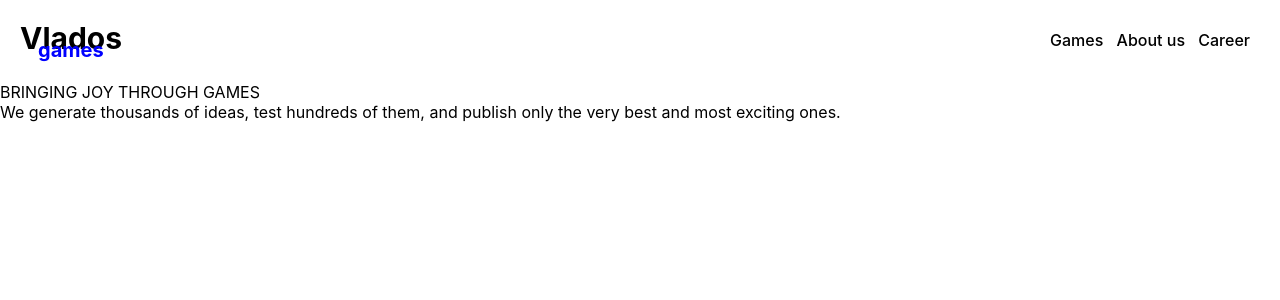
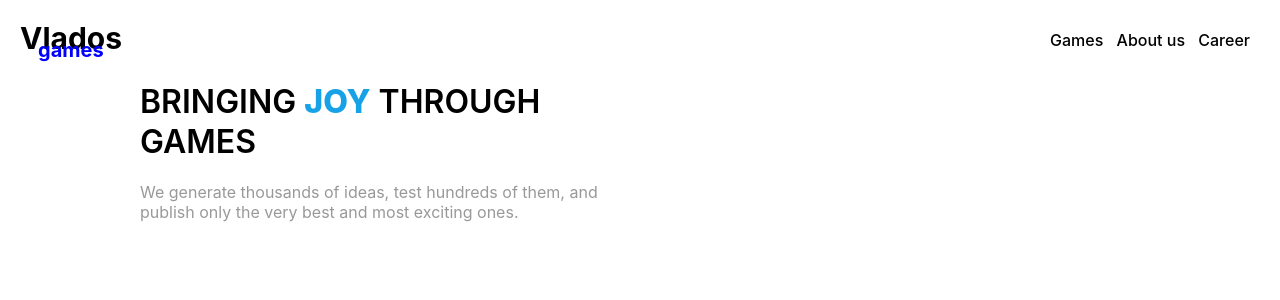
Before and after one commit to DocQuanty/gameSite, a React (Create React App) app: page / in a window 1280 px wide. Shown: the top 300 px of the page. Built offline with nearby package versions, Linux system fonts and the light colour scheme.

Commit message:
[sectionHero] add style

```diff
--- a/src/pages/sectionHero/sectionHero.scss
+++ b/src/pages/sectionHero/sectionHero.scss
@@ -1,12 +1,25 @@
+.section-hero {
+}
+
 .container {
+  max-width: 1000px;
   margin: 0 auto;
   position: relative;
   z-index: 3;
 }
 .section-title {
-  mark {
-    color: blue;
+  max-width: 490px;
+  text-transform: uppercase;
+  font-weight: 600;
+  font-size: 32px;
+  line-height: 40px;
+  margin-bottom: 20px;
+  .mark {
+    font-weight: 800;
+    color: #17a1e6;
   }
 }
 .section-subtitle {
+  color: rgba(51, 51, 51, 0.5);
+  max-width: 490px;
 }
```
